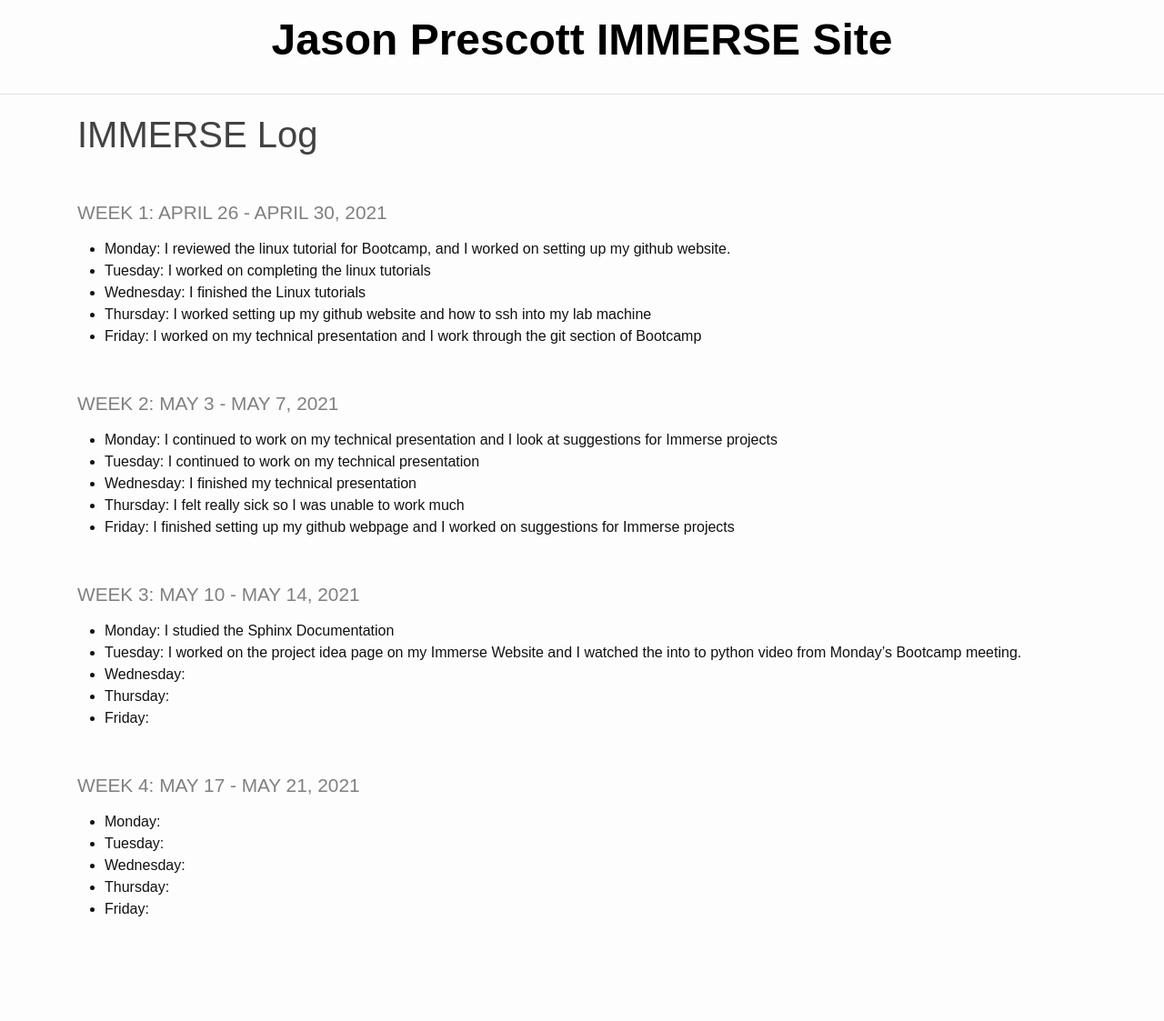
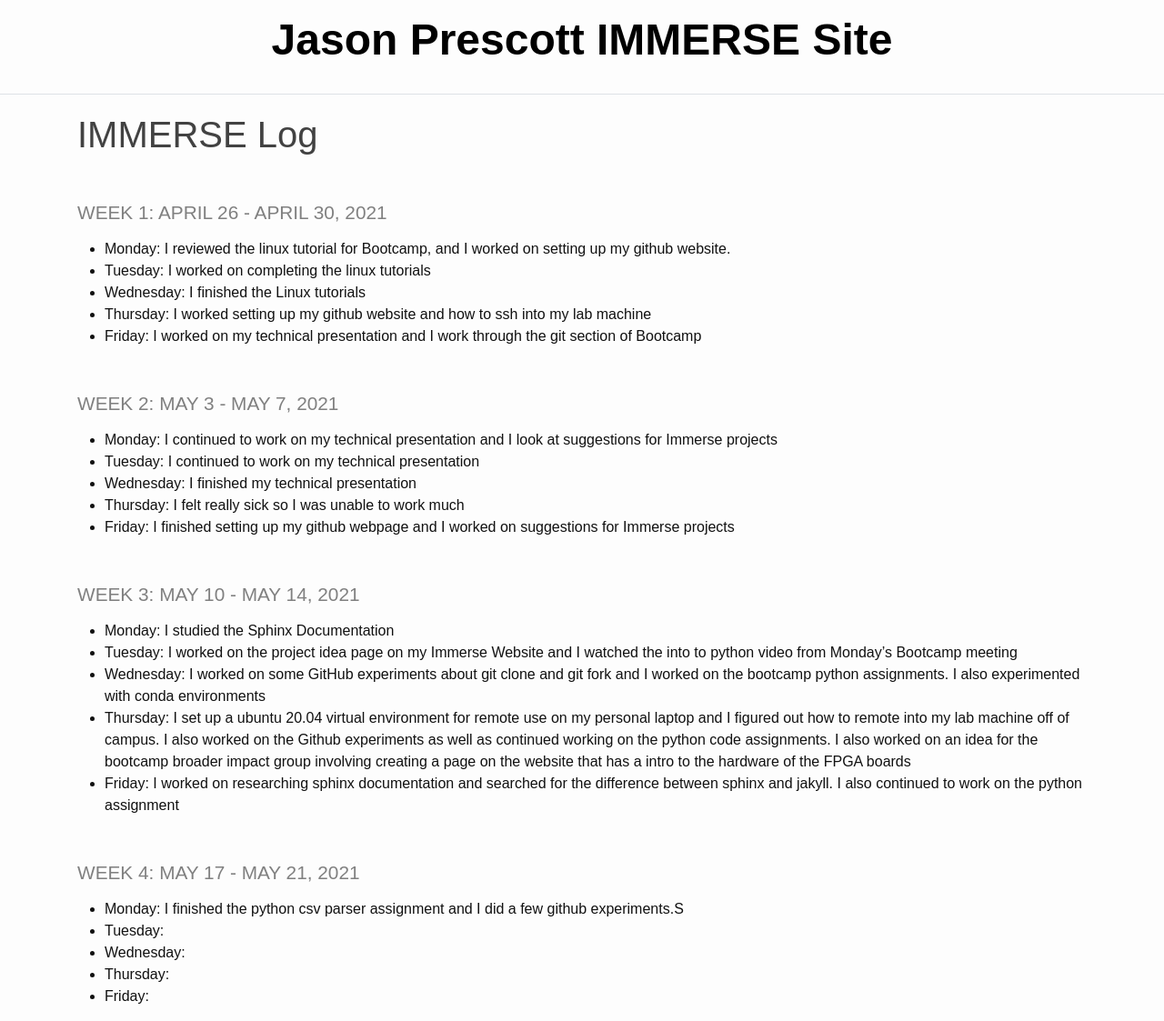
Before and after one commit to jason1234309/Immerse_Website, a Jekyll site: the page built from _pages/log.md, in a window 1280 px wide and 1123 px high. Shown: the whole window at 91% size. Built offline with Jekyll 4.4.1, drawn with Linux system fonts in a browser that asks for light colours.

Commit message:
updated the log up to monday may 17

```diff
--- a/_pages/log.md
+++ b/_pages/log.md
@@ -23,14 +23,14 @@ title: IMMERSE Log
 ### Week 3: May 10 - May 14, 2021
 
 * **Monday**: I studied the Sphinx Documentation
-* **Tuesday**: I worked on the project idea page on my Immerse Website and I watched the into to python video from Monday's Bootcamp meeting.
-* **Wednesday**:
-* **Thursday**:
-* **Friday**:
+* **Tuesday**: I worked on the project idea page on my Immerse Website and I watched the into to python video from Monday's Bootcamp meeting
+* **Wednesday**: I worked on some GitHub experiments about git clone and git fork and I worked on the bootcamp python assignments. I also experimented with conda environments
+* **Thursday**: I set up a ubuntu 20.04 virtual environment for remote use on my personal laptop and I figured out how to remote into my lab machine off of campus. I also worked on the Github experiments as well as continued working on the python code assignments. I also worked on an idea for the bootcamp broader impact group involving creating a page on the website that has a intro to the hardware of the FPGA boards
+* **Friday**: I worked on researching sphinx documentation and searched for the difference between sphinx and jakyll. I also continued to work on the python assignment
 
 ### Week 4: May 17 - May 21, 2021
 
-* **Monday**:
+* **Monday**: I finished the python csv parser assignment and I did a few github experiments.S
 * **Tuesday**:
 * **Wednesday**:
 * **Thursday**:
```
